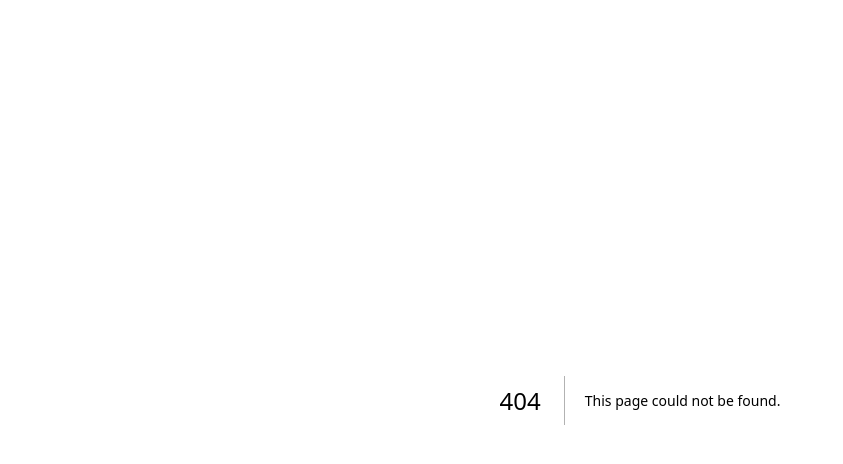
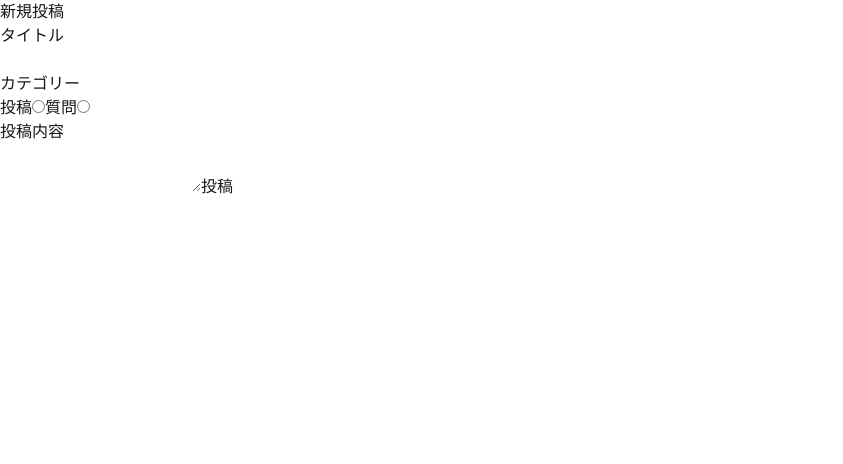
Before and after one commit to 2026PBL1-A/2026PBL1-A-2026PBL1_A_front, a Next.js app: page /post/new in a window 1280 px wide. Before the commit this address had no page. Shown: the top 464 px of the page, without its empty margins (0-843 px from the left). Built offline with nearby package versions, Linux system fonts and the light colour scheme.

Commit message:
新規投稿作成画面のページを追加

```diff
--- /dev/null
+++ b/app/post/new/page.tsx
@@ -0,0 +1,21 @@
+export default function NewPost() {
+    return (
+        <div>
+            <h1>新規投稿</h1>
+
+            <form>
+                <h2>タイトル</h2>
+                <input type="text" name="title" id="title" required />
+                <h2>カテゴリー</h2>
+                <label htmlFor="post">投稿</label>
+                <input type="radio" name="category" value="投稿" id="post" required />
+                <label htmlFor="question">質問</label>
+                <input type="radio" name="category" value="質問" id="question" required />
+                <h2>投稿内容</h2>
+                <textarea></textarea>
+
+                <input type="submit" value="投稿" />
+            </form>
+        </div>
+    );
+ }
```
